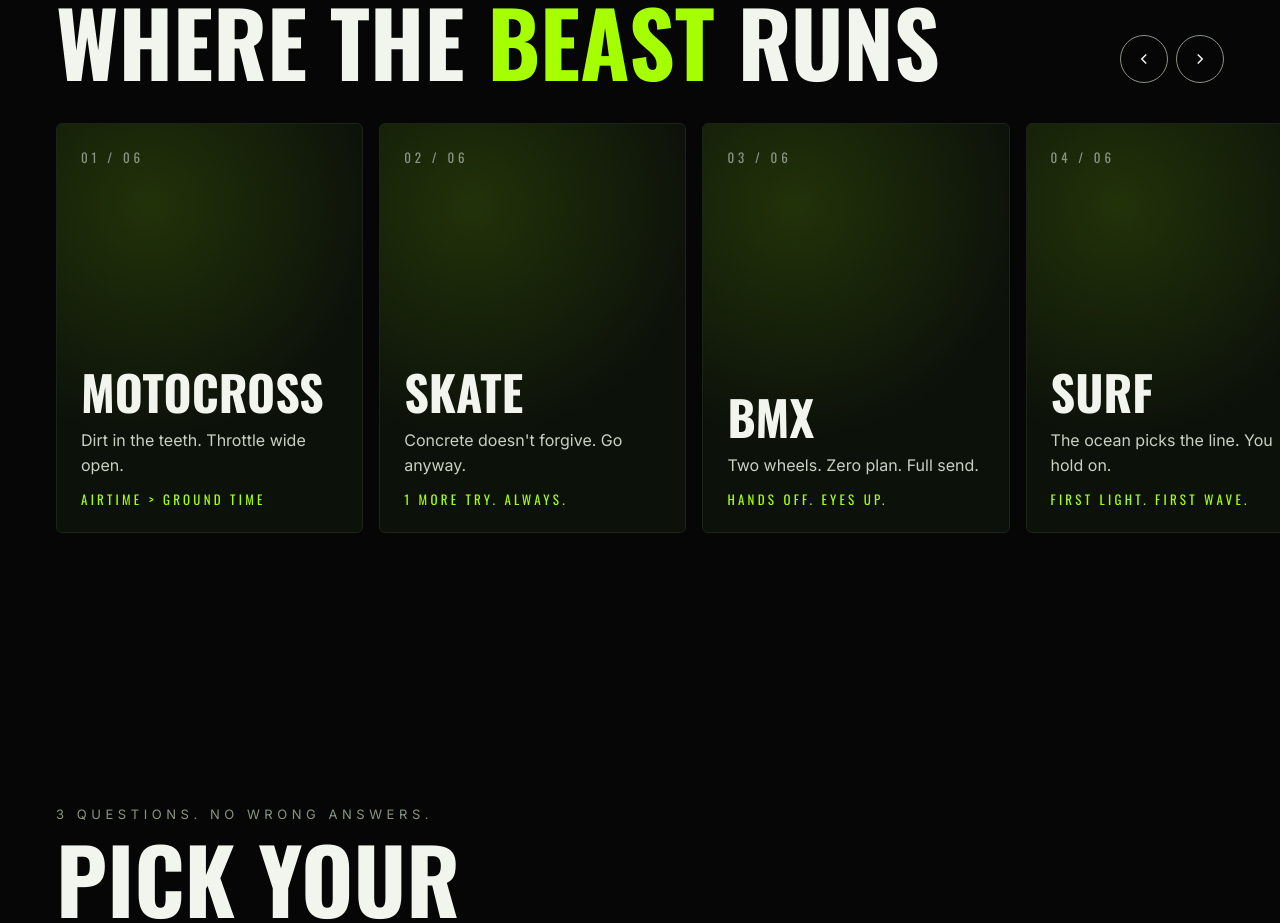
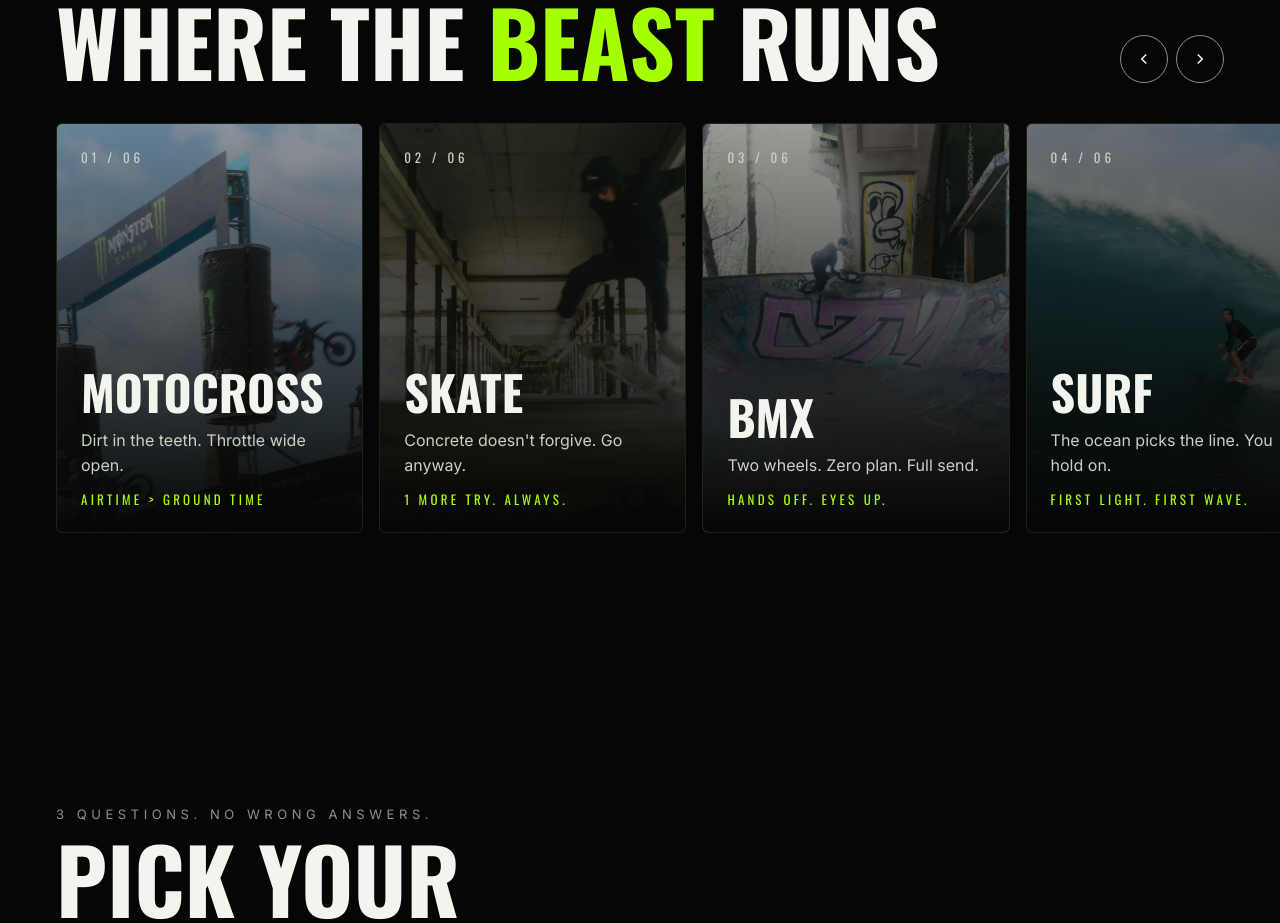
Before and after one commit to pablochomcobar1-ops/monster-unleashed-concept, a Next.js app: page / in a window 1280 px wide. Shown: the part 4960-5883 px from the top of the page. Built offline with nearby package versions, Linux system fonts and the light colour scheme.

Commit message:
fix: world cards show posters, play clip on hover, align strip on wide screens

```diff
--- a/src/app/globals.css
+++ b/src/app/globals.css
@@ -200,3 +200,17 @@ html {
     animation: none;
   }
 }
+
+/* Horizontal strips: line the first card up with the page column on any screen width.
+   scroll-padding must equal the padding, or snap would nudge the strip on load (breaks LCP). */
+.strip-gutter {
+  --gutter: max(1.5rem, calc((100% - 1440px) / 2 + 1.5rem));
+  padding-inline: var(--gutter);
+  scroll-padding-inline: var(--gutter);
+}
+
+@media (min-width: 48rem) {
+  .strip-gutter {
+    --gutter: max(3.5rem, calc((100% - 1440px) / 2 + 3.5rem));
+  }
+}
--- /dev/null
+++ b/src/components/home/WorldCard.tsx
@@ -0,0 +1,89 @@
+"use client";
+
+import Link from "next/link";
+import { useRef } from "react";
+import type { World } from "@/content/worlds";
+import { useReducedMotion } from "@/lib/useReducedMotion";
+
+const pad = (n: number) => String(n).padStart(2, "0");
+
+/**
+ * One world card: poster image always, and on desktop the clip plays while hovered or focused.
+ * The video loads nothing until the first hover (preload="none").
+ */
+export function WorldCard({ world, index, total }: { world: World; index: number; total: number }) {
+  const reduceMotion = useReducedMotion();
+  const videoRef = useRef<HTMLVideoElement>(null);
+  const canPlay = Boolean(world.video) && !reduceMotion;
+
+  const start = () => {
+    const v = videoRef.current;
+    if (!v) return;
+    const attempt = v.play();
+    if (attempt && typeof attempt.catch === "function") attempt.catch(() => {});
+  };
+  const stop = () => {
+    const v = videoRef.current;
+    if (!v) return;
+    v.pause();
+    v.currentTime = 0;
+  };
+
+  return (
+    <Link
+      href={`/used-by#${world.id}`}
+      onMouseEnter={canPlay ? start : undefined}
+      onMouseLeave={canPlay ? stop : undefined}
+      onFocus={canPlay ? start : undefined}
+      onBlur={canPlay ? stop : undefined}
+      className="group relative flex aspect-[3/4] flex-col justify-between overflow-hidden rounded-[6px] border border-border-subtle bg-background-secondary p-6 transition-colors hover:border-brand focus-visible:border-brand"
+    >
+      {world.video ? (
+        <>
+          {/* eslint-disable-next-line @next/next/no-img-element -- small static poster from /public */}
+          <img
+            src={world.video.poster}
+            alt=""
+            loading="lazy"
+            decoding="async"
+            className="absolute inset-0 h-full w-full object-cover opacity-70 transition-[opacity,transform] duration-700 ease-out group-hover:scale-105 group-hover:opacity-100"
+          />
+          {canPlay && (
+            <video
+              ref={videoRef}
+              aria-hidden="true"
+              tabIndex={-1}
+              muted
+              loop
+              playsInline
+              preload="none"
+              className="absolute inset-0 hidden h-full w-full object-cover opacity-0 transition-opacity duration-500 group-hover:opacity-100 group-focus-visible:opacity-100 md:block"
+            >
+              <source src={world.video.webm} type="video/webm" />
+              <source src={world.video.mp4} type="video/mp4" />
+            </video>
+          )}
+        </>
+      ) : (
+        <span
+          aria-hidden="true"
+          className="absolute inset-0 bg-[radial-gradient(circle_at_30%_20%,rgb(166_255_0/0.14),transparent_60%)] transition-transform duration-700 ease-out group-hover:scale-110"
+        />
+      )}
+
+      {/* Keeps the text readable over any footage */}
+      <span aria-hidden="true" className="absolute inset-0 bg-gradient-to-t from-background via-background/55 to-background/10" />
+
+      <span className="relative font-display text-caption01 uppercase tracking-[0.3em] text-foreground-secondary">
+        {pad(index + 1)} / {pad(total)}
+      </span>
+      <span className="relative flex flex-col gap-3">
+        <span className="font-display text-heading01 font-bold uppercase transition-colors group-hover:text-brand">
+          {world.title}
+        </span>
+        <span className="text-body02 text-foreground-secondary">{world.line}</span>
+        <span className="font-display text-caption01 uppercase tracking-[0.25em] text-brand">{world.stat}</span>
+      </span>
+    </Link>
+  );
+}
--- a/src/components/home/WorldsStrip.tsx
+++ b/src/components/home/WorldsStrip.tsx
@@ -1,10 +1,9 @@
 "use client";
 
-import Link from "next/link";
 import { useRef } from "react";
 import { worlds } from "@/content/worlds";
+import { WorldCard } from "./WorldCard";
 
-const pad = (n: number) => String(n).padStart(2, "0");
 
 /** Horizontal strip of the 6 worlds. Swipe on phones, arrows or shift+wheel on desktop. */
 export function WorldsStrip() {
@@ -53,30 +52,11 @@ export function WorldsStrip() {
 
       <ul
         ref={trackRef}
-        className="mt-10 flex snap-x snap-mandatory scroll-px-6 gap-4 overflow-x-auto scroll-smooth px-6 pb-4 md:scroll-px-14 [scrollbar-width:none] md:px-14 motion-reduce:scroll-auto [&::-webkit-scrollbar]:hidden"
+        className="strip-gutter mt-10 flex snap-x snap-mandatory gap-4 overflow-x-auto scroll-smooth pb-4 [scrollbar-width:none] motion-reduce:scroll-auto [&::-webkit-scrollbar]:hidden"
       >
         {worlds.map((w, i) => (
-          <li key={w.id} className="w-[78vw] shrink-0 snap-start sm:w-[46vw] lg:w-[30vw] xl:w-[24vw]">
-            <Link
-              href={`/used-by#${w.id}`}
-              className="group relative flex aspect-[3/4] flex-col justify-between overflow-hidden rounded-[6px] border border-border-subtle bg-background-secondary p-6 transition-colors hover:border-brand"
-            >
-              {/* Poster image arrives with the stock videos in Task 10 */}
-              <span
-                aria-hidden="true"
-                className="absolute inset-0 bg-[radial-gradient(circle_at_30%_20%,rgb(166_255_0/0.14),transparent_60%)] transition-transform duration-700 ease-out group-hover:scale-110"
-              />
-              <span className="relative font-display text-caption01 uppercase tracking-[0.3em] text-foreground-subtle">
-                {pad(i + 1)} / {pad(worlds.length)}
-              </span>
-              <span className="relative flex flex-col gap-3">
-                <span className="font-display text-heading01 font-bold uppercase transition-colors group-hover:text-brand">
-                  {w.title}
-                </span>
-                <span className="text-body02 text-foreground-secondary">{w.line}</span>
-                <span className="font-display text-caption01 uppercase tracking-[0.25em] text-brand">{w.stat}</span>
-              </span>
-            </Link>
+          <li key={w.id} className="w-[78vw] shrink-0 snap-start sm:w-[46vw] lg:w-[30vw] xl:w-[24vw] 2xl:w-[330px]">
+            <WorldCard world={w} index={i} total={worlds.length} />
           </li>
         ))}
       </ul>
```
Also changed, not shown: 1 other file (tests, documents, lock files or other folders).
